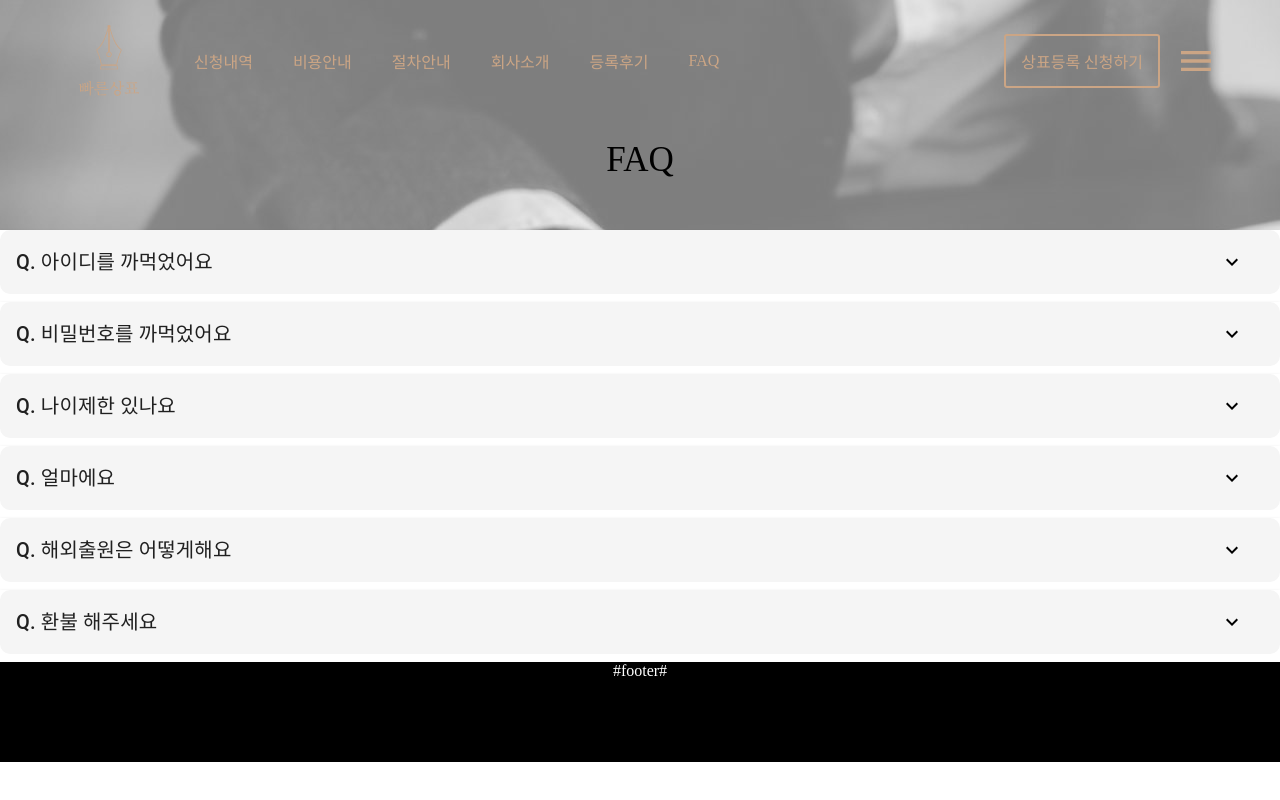
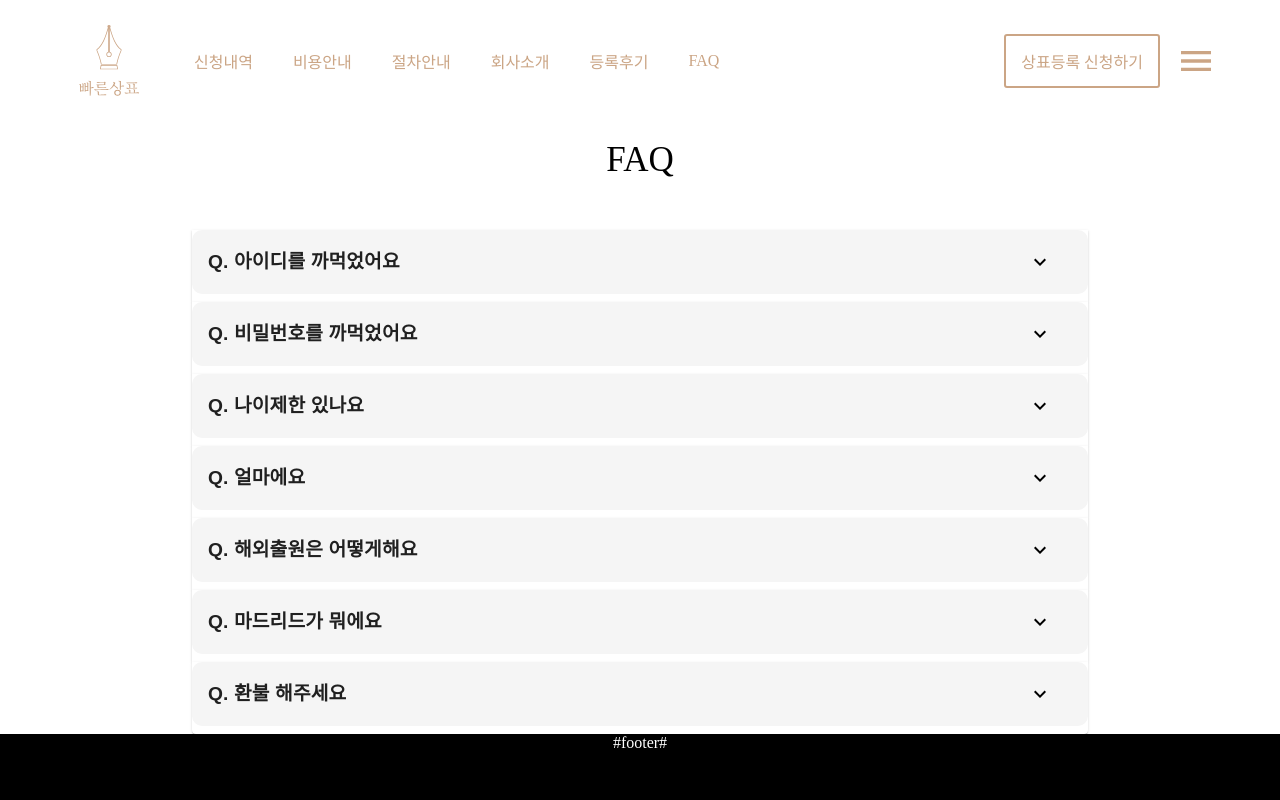
Before and after one commit to galaxyIjinny/capstone, a React (Create React App) app: page /faq in a window 1280 px wide. Shown: the top 800 px of the page. Built offline with nearby package versions, Linux system fonts and the light colour scheme.

Commit message:
edit faq design

```diff
--- a/src/components/faq/Faq.css
+++ b/src/components/faq/Faq.css
@@ -6,7 +6,6 @@
   }
 
   .faq::before{
-    background-image: url("../../assets/images/비용안내.jpeg");
     opacity: 0.5;
     content: "";
     position: absolute;
--- a/src/components/faq/Faq.js
+++ b/src/components/faq/Faq.js
@@ -28,14 +28,19 @@ const faqData = [
     answer: "Answer5"
   },
   {
+    question: "마드리드가 뭐에요",
+    answer: "Answer6"
+  },
+  {
     question: "환불 해주세요",
-    answer: "Answer6"
+    answer: "Answer7"
   }
 ];
 
 const useStyles = makeStyles((theme) => ({
   root: {
-    width: '100%',
+    width: '70%',
+    margin: '0 auto',
   },
   accordion: {
     '&:not(:last-child)': {
@@ -72,6 +77,15 @@ const useStyles = makeStyles((theme) => ({
     borderRadius: '10px',
     padding: theme.spacing(2),
   },
+  question: {
+    fontWeight: "bold",
+    fontSize: "1.2rem",
+    fontFamily: "Arial",
+  },
+  answer: {
+    fontSize: "1rem",
+    fontFamily: "Arial",
+  }
 }));
 
 const Faq = () => {
@@ -84,6 +98,7 @@ const Faq = () => {
 
   return (
     <div className="faq">
+      <div className={classes.root}>
     <Navbar />
     <br/><br/><br/><br/><br/>
     <div className="faqTitle">FAQ</div>
@@ -103,13 +118,14 @@ const Faq = () => {
             expandIcon={<ExpandMoreIcon />}
             aria-controls={`panel${index}-content`}
             id={`panel${index}-header`}>
-            <Typography variant="h6">Q. {faq.question}</Typography>
+            <Typography variant="h6" className={classes.question}>Q. {faq.question}</Typography>
           </AccordionSummary>
           <AccordionDetails >
-            <Typography>&nbsp;&nbsp;&nbsp;{faq.answer}</Typography>
+            <Typography className={classes.answer}>&nbsp;&nbsp;&nbsp;{faq.answer}</Typography>
           </AccordionDetails>
         </Accordion>
       ))}
+      </div>
       <Footer />
     </div>
   );
```
